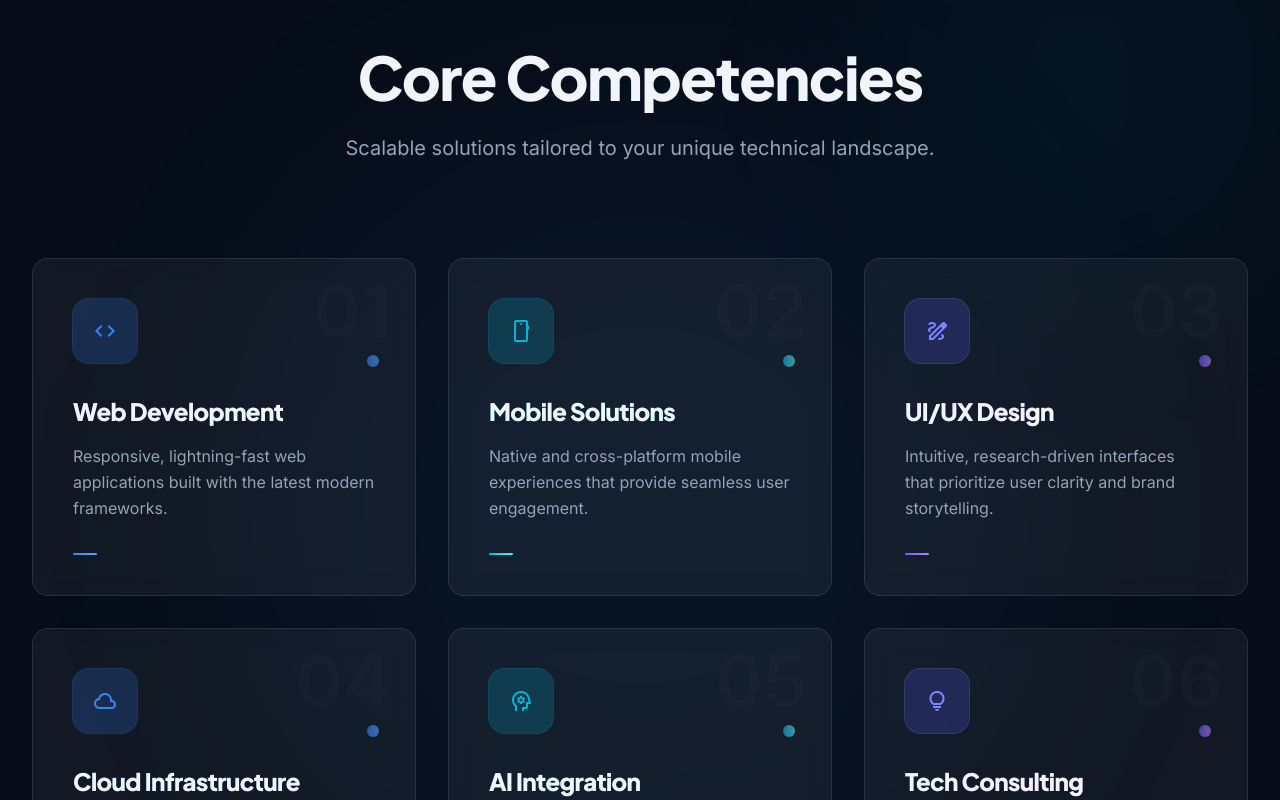
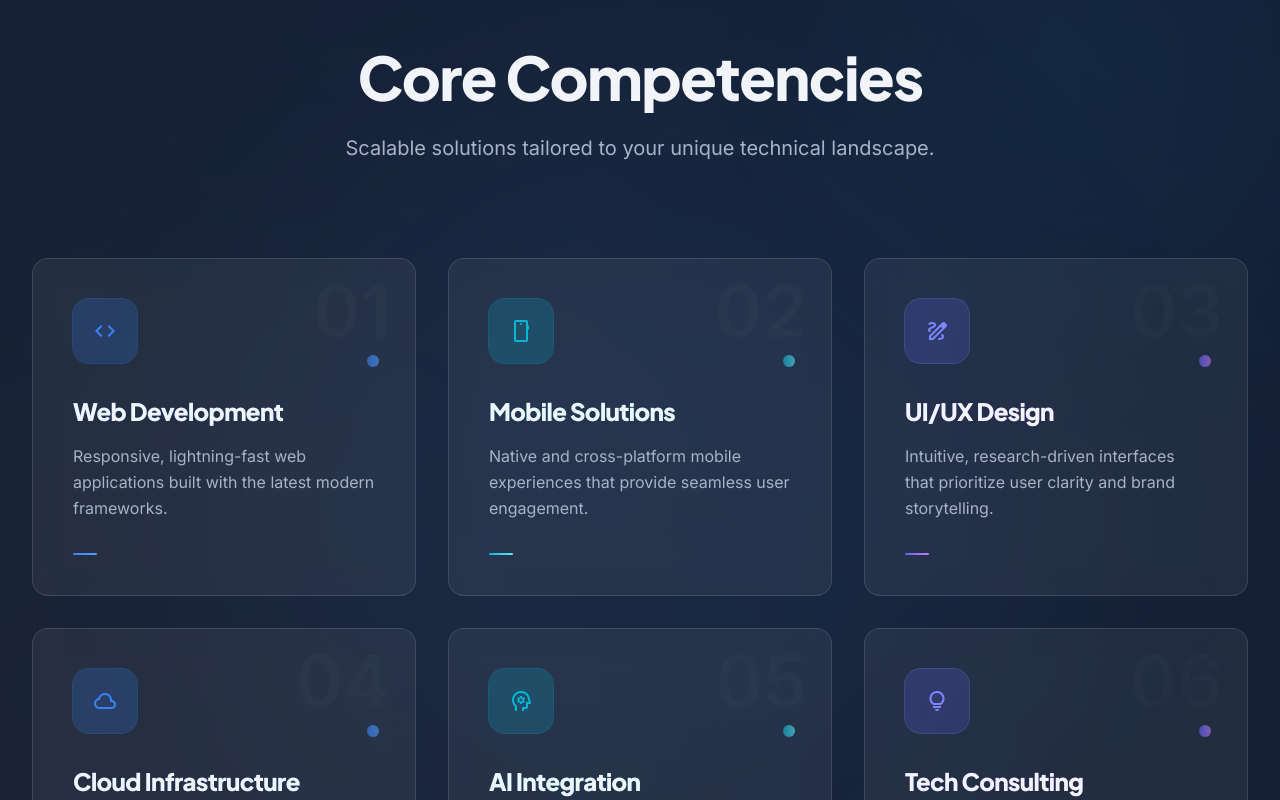
Before and after one commit to itsahadul99/primelynx-website, a Next.js app: page / in a window 1280 px wide. Shown: the part 900-1700 px from the top of the page. Built offline with nearby package versions, Linux system fonts and the light colour scheme.

Commit message:
style: update color variables and background gradients for improved aesthetics

```diff
--- a/src/app/globals.css
+++ b/src/app/globals.css
@@ -1,21 +1,26 @@
 @import "tailwindcss";
 
 @theme inline {
-  --color-background: #050A14;
-  --color-surface: #0D1626;
-  --color-surface-elevated: #121E33;
+  --color-background: #08101D;
+  --color-surface: #111B2E;
+  --color-surface-elevated: #18253A;
   --color-primary: #3B82F6;
   --color-secondary: #06B6D4;
   --color-text-primary: #F1F5F9;
-  --color-text-secondary: #94A3B8;
-  --color-outline-variant: rgba(255, 255, 255, 0.1);
+  --color-text-secondary: #A8B3C7;
+  --color-outline-variant: rgba(255, 255, 255, 0.12);
 
   --font-headline: "Plus Jakarta Sans", sans-serif;
   --font-body: "Inter", sans-serif;
 }
 
 body {
-  background-color: #050A14;
+  background-color: #08101D;
+  background-image:
+    radial-gradient(circle at top right, rgba(59, 130, 246, 0.16), transparent 28%),
+    radial-gradient(circle at 18% 18%, rgba(255, 255, 255, 0.07), transparent 24%),
+    radial-gradient(circle at bottom left, rgba(6, 182, 212, 0.12), transparent 26%),
+    linear-gradient(180deg, #0B1220 0%, #0F1728 48%, #08101D 100%);
   color: #F1F5F9;
   font-family: "Inter", sans-serif;
   overflow-x: hidden;
@@ -33,17 +38,17 @@ h1, h2, h3, h4, h5, h6 {
 
 /* Glass card base */
 .glass-card {
-  background: rgba(255, 255, 255, 0.05);
+  background: rgba(255, 255, 255, 0.06);
   backdrop-filter: blur(12px);
   -webkit-backdrop-filter: blur(12px);
-  border: 1px solid rgba(255, 255, 255, 0.1);
+  border: 1px solid rgba(255, 255, 255, 0.12);
   transition: all 0.3s cubic-bezier(0.4, 0, 0.2, 1);
 }
 
 .glass-card:hover {
   transform: translateY(-6px);
-  background: rgba(255, 255, 255, 0.08);
-  border-color: rgba(59, 130, 246, 0.3);
+  background: rgba(255, 255, 255, 0.09);
+  border-color: rgba(59, 130, 246, 0.32);
 }
 
 /* Background grid pattern */
@@ -99,7 +104,7 @@ h1, h2, h3, h4, h5, h6 {
 /* Tech badge */
 .tech-badge {
   transition: all 0.4s cubic-bezier(0.34, 1.56, 0.64, 1);
-  background: rgba(18, 30, 51, 0.8);
+  background: rgba(24, 37, 58, 0.82);
 }
 
 .tech-badge:hover {
--- a/src/components/features/home/ContactSection.tsx
+++ b/src/components/features/home/ContactSection.tsx
@@ -23,13 +23,13 @@ export default function ContactSection() {
         <form className="flex flex-col gap-5 max-w-xl mx-auto mb-16" onSubmit={(e) => e.preventDefault()}>
           <div className="relative group">
             <input
-              className="w-full bg-surface-elevated border border-white/5 rounded-2xl px-8 py-6 focus:ring-2 focus:ring-primary text-text-primary placeholder:text-text-secondary/50 outline-none transition-all"
+              className="w-full bg-surface-elevated/95 border border-white/10 rounded-2xl px-8 py-6 focus:ring-2 focus:ring-primary text-text-primary placeholder:text-text-secondary/55 outline-none transition-all"
               placeholder="Enter your email address"
               type="email"
             />
             <button
               type="submit"
-              className="absolute right-3 top-3 bottom-3 px-8 bg-primary text-white rounded-xl font-black hover:bg-primary/90 transition-all active:scale-95"
+              className="absolute right-3 top-3 bottom-3 px-8 bg-linear-to-r from-primary to-secondary text-white rounded-xl font-black hover:opacity-95 transition-all active:scale-95"
             >
               Get Started
             </button>
--- a/src/components/features/home/TechStackSection.tsx
+++ b/src/components/features/home/TechStackSection.tsx
@@ -31,8 +31,9 @@ function MarqueeRow({ items, reverse = false }: { items: TechItem[]; reverse?: b
 
 export default function TechStackSection() {
   return (
-    <section className="py-20 md:py-40 pb-16 overflow-hidden relative border-y border-white/5 bg-[#0D1626]/50">
-      <div className="absolute top-1/2 left-1/2 -translate-x-1/2 -translate-y-1/2 w-[900px] h-[500px] bg-primary/5 rounded-full blur-[150px] pointer-events-none -z-10" />
+    <section className="py-20 md:py-40 pb-16 overflow-hidden relative border-y border-white/5 bg-linear-to-b from-background via-surface/75 to-background">
+      <div className="absolute top-1/2 left-1/2 -translate-x-1/2 -translate-y-1/2 w-[900px] h-[500px] bg-primary/7 rounded-full blur-[150px] pointer-events-none -z-10" />
+      <div className="absolute inset-x-0 top-0 h-px bg-linear-to-r from-transparent via-white/15 to-transparent pointer-events-none" />
 
       <div className="max-w-7xl mx-auto px-8 mb-24 text-center relative z-10">
         <motion.div
--- a/src/components/shared/BackgroundOrbs.tsx
+++ b/src/components/shared/BackgroundOrbs.tsx
@@ -4,9 +4,9 @@ export default function BackgroundOrbs() {
       aria-hidden
       className="fixed inset-0 overflow-hidden pointer-events-none -z-10"
     >
-      <div className="orb orb-anim-1 w-[420px] h-[420px] md:w-[600px] md:h-[600px] bg-primary/10 top-[-100px] right-[-100px]" />
-      <div className="orb orb-anim-2 w-[480px] h-[480px] md:w-[700px] md:h-[700px] bg-secondary/10 bottom-[-200px] left-[-200px]" />
-      <div className="orb orb-anim-3 hidden md:block w-[500px] h-[500px] bg-indigo-500/5 top-[40%] left-[20%]" />
+      <div className="orb orb-anim-1 w-[420px] h-[420px] md:w-[600px] md:h-[600px] bg-primary/12 top-[-100px] right-[-100px]" />
+      <div className="orb orb-anim-2 w-[480px] h-[480px] md:w-[700px] md:h-[700px] bg-secondary/12 bottom-[-200px] left-[-200px]" />
+      <div className="orb orb-anim-3 hidden md:block w-[500px] h-[500px] bg-white/8 top-[38%] left-[18%]" />
     </div>
   );
 }
--- a/src/components/ui/Button.tsx
+++ b/src/components/ui/Button.tsx
@@ -14,7 +14,7 @@ const variants: Record<ButtonVariant, string> = {
   primary:
     "bg-primary text-white hover:shadow-[0_0_30px_-5px_rgba(59,130,246,0.5)] hover:bg-primary/90",
   secondary:
-    "border border-white/10 bg-white/5 backdrop-blur text-text-primary hover:bg-white/10",
+    "border border-white/12 bg-white/7 backdrop-blur text-text-primary hover:bg-white/12 hover:border-white/20",
   tertiary:
     "text-primary hover:underline bg-transparent",
 };
```
